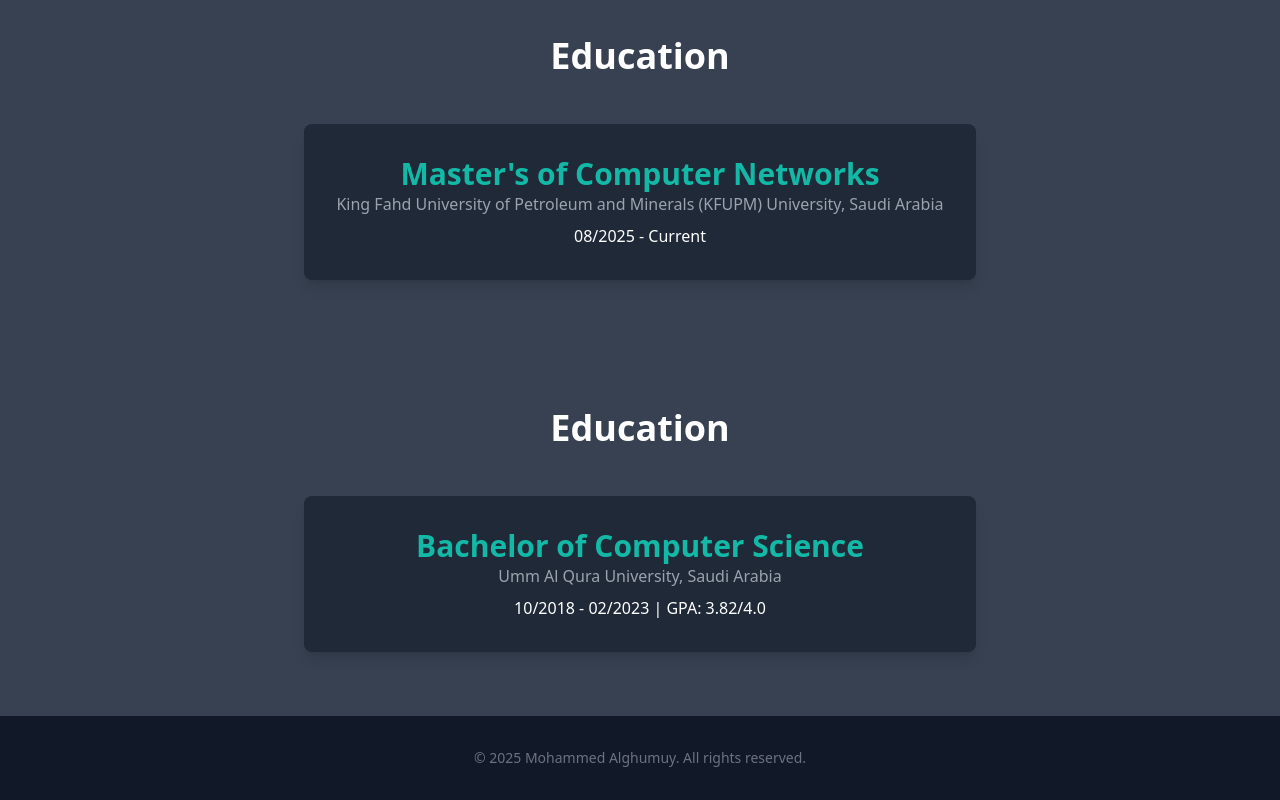
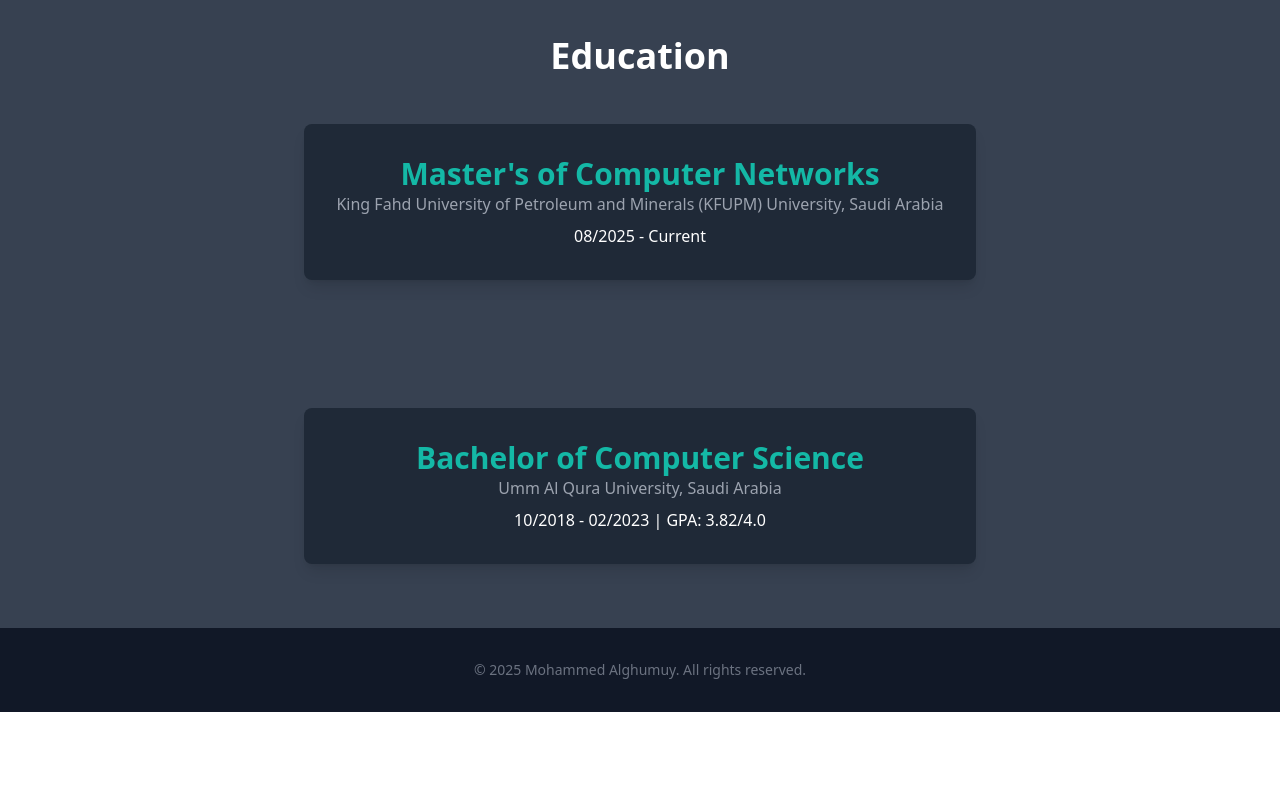
Before and after one commit to malghumuy/resume, a React (Create React App) app: page / in a window 1280 px wide. Shown: the part 1853-2653 px from the top of the page. After the commit the page ends 2565 px from the top, so only its background shows below. Built offline with nearby package versions, Linux system fonts and the light colour scheme.

Commit message:
Fixing space issue by removing repeatitive Education wording

```diff
--- a/src/App.js
+++ b/src/App.js
@@ -190,7 +190,6 @@
         } py-16`}
       >
         <div className="container mx-auto px-4 text-center">
-          <h2 className="text-4xl font-bold mb-12">Education</h2>
           <motion.div
             className={`w-full max-w-2xl mx-auto p-8 rounded-lg shadow-lg ${
               isDarkMode ? "bg-gray-800" : "bg-white"
```
